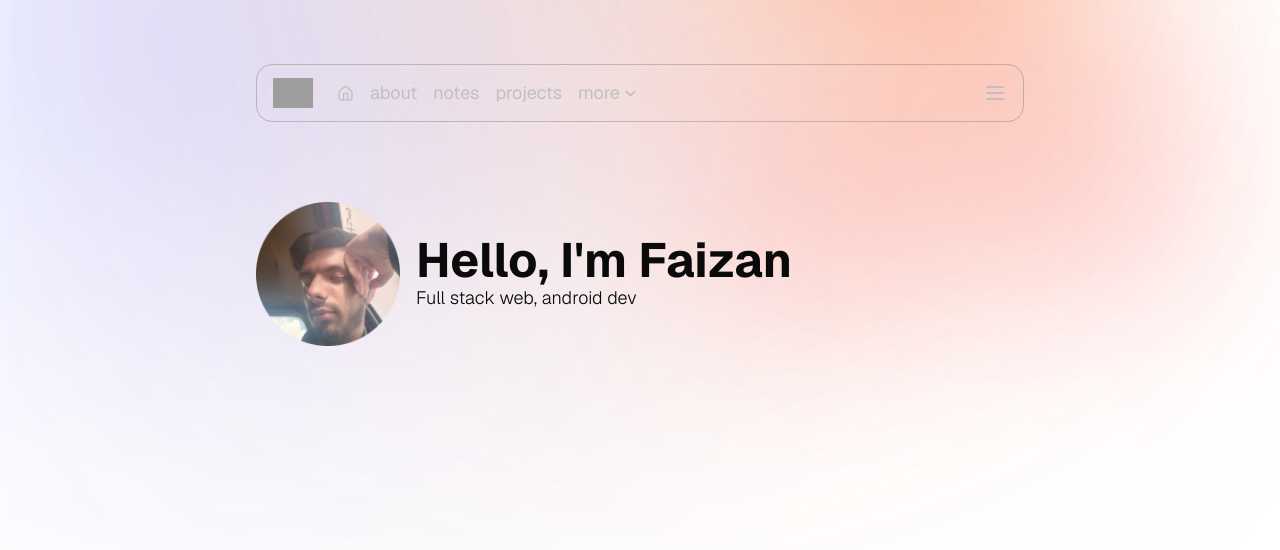
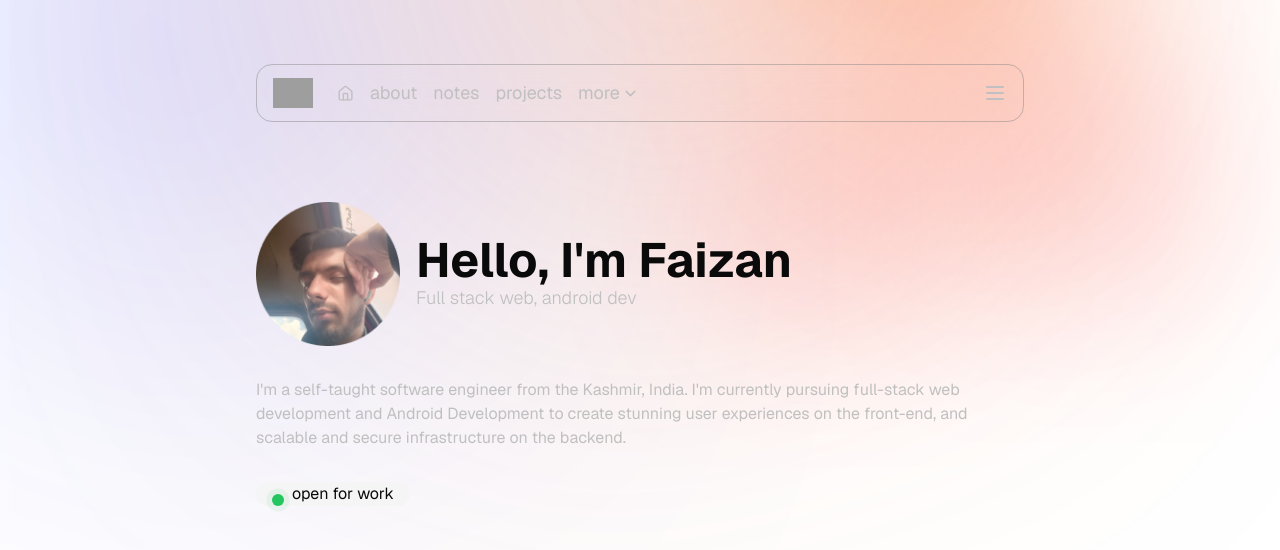
Before and after one commit to hellofaizan/www, a Next.js app: page / in a window 1280 px wide. Shown: the top 550 px of the page. Built offline with nearby package versions, Linux system fonts and the light colour scheme; no server answers; grey boxes are pictures that could not be loaded.

Commit message:
connect component

```diff
--- a/src/app/page.tsx
+++ b/src/app/page.tsx
@@ -1,9 +1,15 @@
 import Image from "next/image";
+import AboutMe from "~/components/aboutme";
+import Connect from "~/components/connect";
 import { ModeToggle } from "~/components/ModeToggle";
 import Profile from "~/components/Profile";
 
 export default function Home() {
-  return <div className="font-istok">
-    <Profile />
-  </div>;
+  return (
+    <div className="flex flex-col gap-6 md:gap-8">
+      <Profile />
+      <AboutMe />
+      <Connect />
+    </div>
+  );
 }
--- a/src/components/Profile.tsx
+++ b/src/components/Profile.tsx
@@ -19,7 +19,7 @@ export default function Profile() {
         <h1 className="text-3xl md:text-5xl font-istok font-bold">
           Hello, I&apos;m Faizan
         </h1>
-        <p className="text-lg font-light">Full stack web, android dev</p>
+        <p className="text-lg font-light text-[#C0C0C0]">Full stack web, android dev</p>
       </div>
     </div>
   );
--- /dev/null
+++ b/src/components/aboutme.tsx
@@ -0,0 +1,14 @@
+import React from "react";
+
+export default function AboutMe() {
+  return (
+    <div className="w-full text-sm md:text-base">
+      <p className="text-[rgb(192,192,192)]">
+        I'm a self-taught software engineer from the Kashmir, India. I'm
+        currently pursuing full-stack web development and Android Development to
+        create stunning user experiences on the front-end, and scalable and
+        secure infrastructure on the backend.
+      </p>
+    </div>
+  );
+}
--- /dev/null
+++ b/src/components/connect.tsx
@@ -0,0 +1,15 @@
+import React from "react";
+
+export default function Connect() {
+  return (
+    <div className="flex items-center justify-between">
+      <div className="bg-muted px-4 rounded-xl flex  items-center gap-2">
+        <span className="w-3 h-3 md:mt-3">
+          <span className="absolute w-3 h-3 bg-green-500 rounded-full animate-ping" />
+          <span className="absolute w-3 h-3 bg-green-500 rounded-full" />
+        </span>
+        open for work
+      </div>
+    </div>
+  );
+}
```
